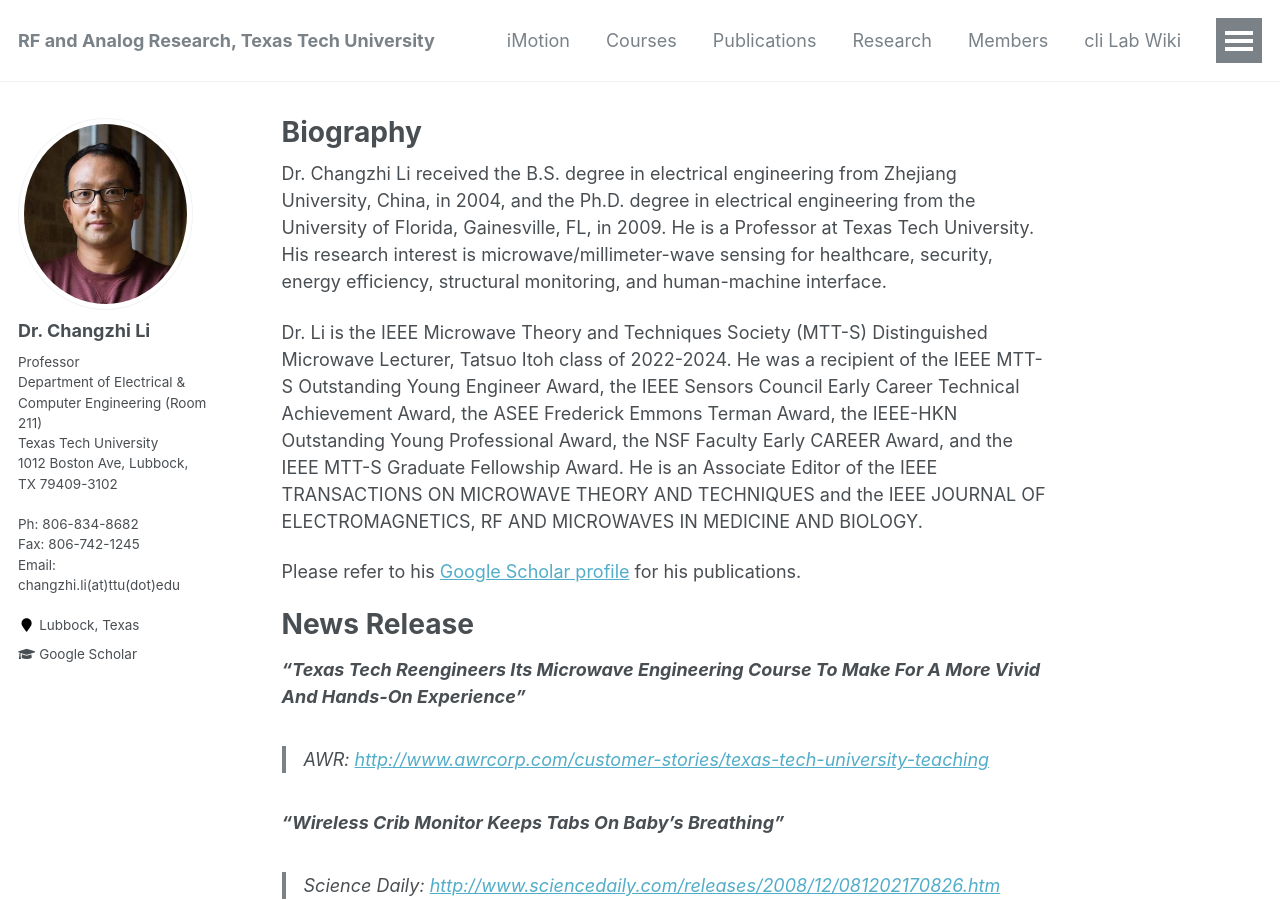
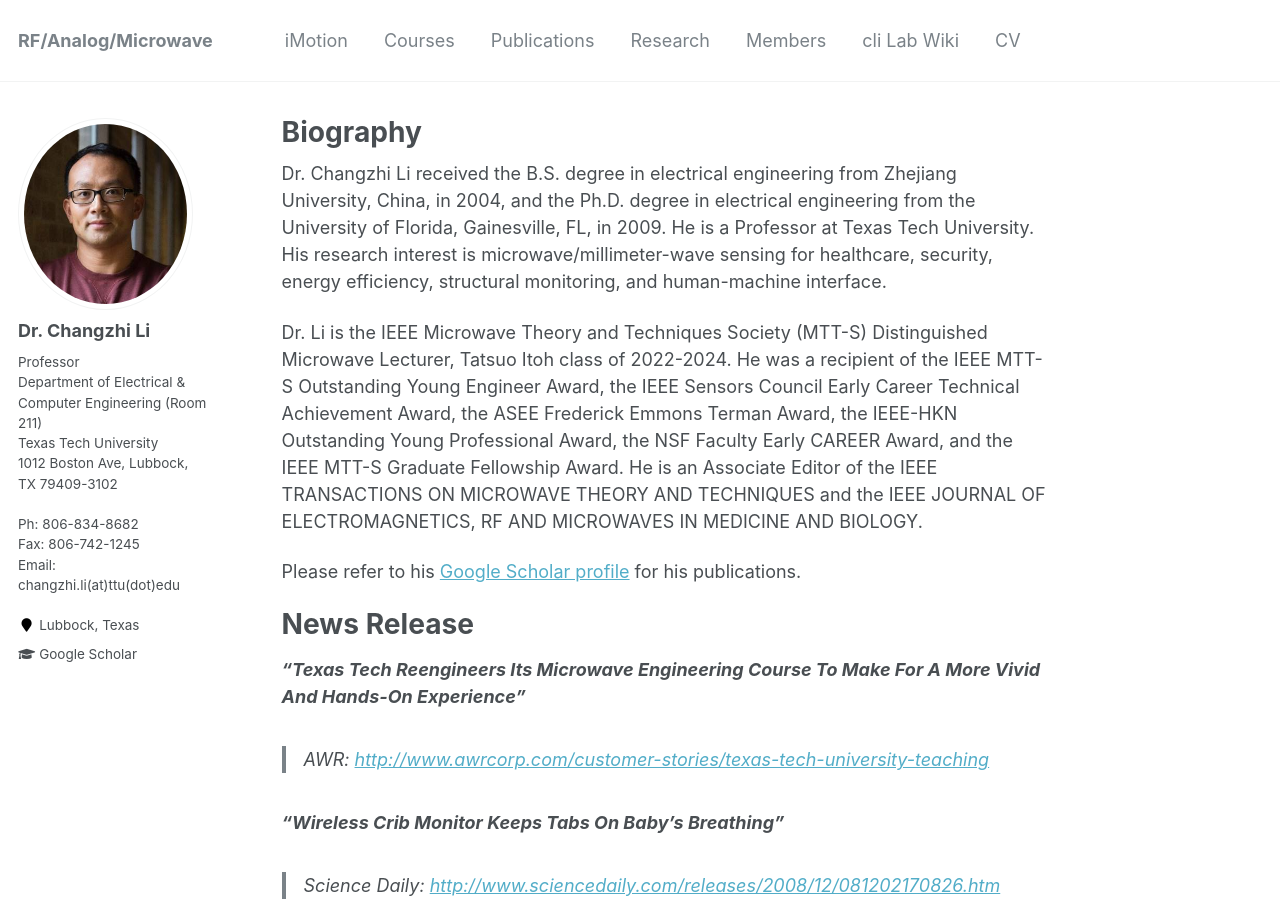
Before and after one commit to clilab/clilab.github.io, a Jekyll site: the page built from _pages/about.md, in a window 1280 px wide and 900 px high. Built offline with Jekyll 4.4.1, drawn with Linux system fonts in a browser that asks for light colours.

Commit message:
Update _config.yml

```diff
--- a/_config.yml
+++ b/_config.yml
@@ -7,10 +7,10 @@
 
 # Site Settings
 locale                   : "en-US"
-title                    : "RF and Analog Research, Texas Tech University"
+title                    : "RF/Analog/Microwave"
 title_separator          : "-"
 name                     : &name "Changzhi Li"
-description              : &description "RF and Analog Research"
+description              : &description "RF/Analog"
 url                      : https://clilab.github.io/ # the base hostname & protocol for your site e.g. "https://mmistakes.github.io"
 baseurl                  : "" # the subpath of your site, e.g. "/blog"
 repository               : "clilab/clilab.github.io"
```
